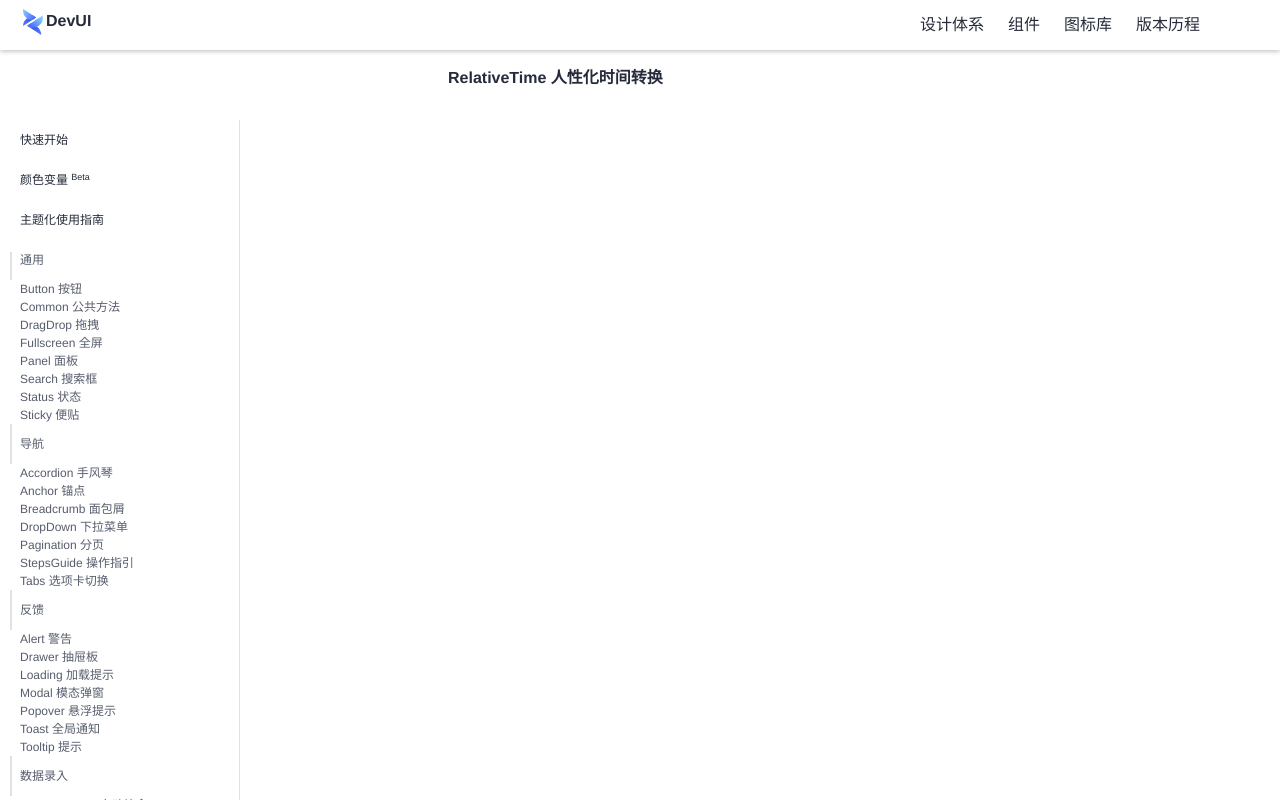
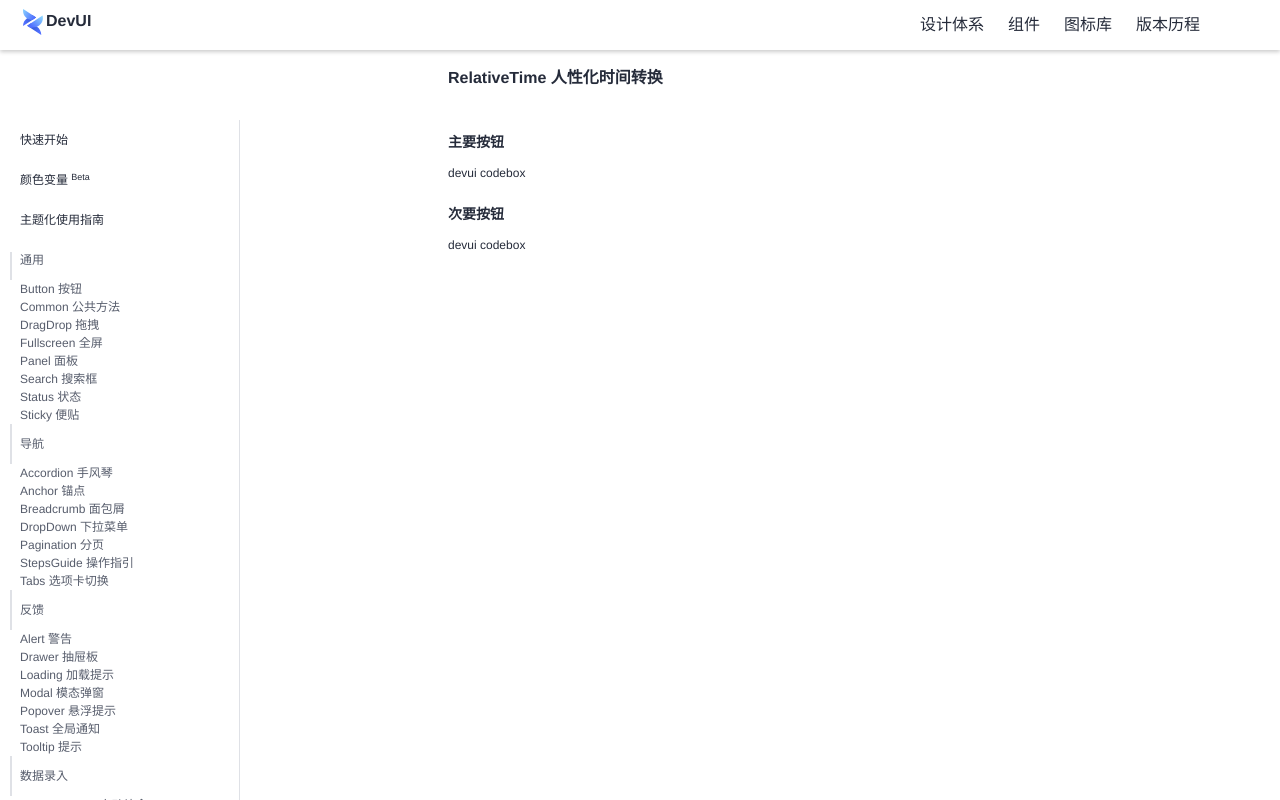
Before and after one commit to kagol/vue-devui-early, a Vue app: page /components/relative-time in a window 1280 px wide. Built offline with nearby package versions, Linux system fonts and the light colour scheme.

Commit message:
feat: add empty devui codebox

```diff
--- /dev/null
+++ b/devui/button/demo/button-demo.vue
@@ -0,0 +1,34 @@
+<template>
+  <div class="demo-container">
+    <div class="demo-example">
+      <div class="demo-title">{{ '主要按钮' }}</div>
+      <div class="demo-text"></div>
+      <d-codebox id="components-button-primary" :sourceData="primarySource">
+        <d-button-primary demo></d-button-primary>
+      </d-codebox>
+    </div>
+    <div class="demo-example">
+      <div class="demo-title">{{ '次要按钮' }}</div>
+      <div class="demo-text"></div>
+      <d-codebox id="components-button-common" :sourceData="commonSource">
+        <d-button-common demo></d-button-common>
+      </d-codebox>
+    </div>
+  </div>
+</template>
+
+<script>
+import { defineComponent } from 'vue'
+import DevUICodeBox from '../../shared/devui-codebox/devui-codebox.vue'
+import DevUIButtonPrimary from './primary/primary.vue'
+import DevUIButtonCommon from './common/common.vue'
+
+export default defineComponent({
+  name: 'd-button-demo',
+  components: {
+    'd-codebox': DevUICodeBox,
+    'd-button-primary': DevUIButtonPrimary,
+    'd-button-common': DevUIButtonCommon,
+  }
+})
+</script>
--- /dev/null
+++ b/devui/button/demo/common/common.vue
@@ -0,0 +1,13 @@
+<template>
+  <div>
+    button demo common
+  </div>
+</template>
+
+<script>
+import { defineComponent } from 'vue'
+
+export default defineComponent({
+  name: 'd-button-common'
+})
+</script>
--- /dev/null
+++ b/devui/button/demo/primary/primary.vue
@@ -0,0 +1,13 @@
+<template>
+  <div>
+    button demo primary
+  </div>
+</template>
+
+<script>
+import { defineComponent } from 'vue'
+
+export default defineComponent({
+  name: 'd-button-primary'
+})
+</script>
--- /dev/null
+++ b/devui/shared/devui-codebox/devui-codebox.vue
@@ -0,0 +1,16 @@
+<template>
+  <div>
+    devui codebox
+  </div>
+</template>
+
+<script>
+import { defineComponent } from 'vue'
+
+export default defineComponent({
+  name: 'd-codebox',
+  props: {
+    sourceData: Object
+  }
+})
+</script>
--- a/src/components/app-demo-cell.vue
+++ b/src/components/app-demo-cell.vue
@@ -12,14 +12,20 @@
     <div class="examples-viewer">
       <div class="examples-viewer-wrapper">
         <!-- TODO: Demo列表 -->
+        <d-button-demo></d-button-demo>
       </div>
     </div>
   </div>
 </template>
 
 <script>
+import DevUIButtonDemo from '../../devui/button/demo/button-demo.vue'
+
 export default {
   name: 'app-demo-cell',
+  components: {
+    'd-button-demo': DevUIButtonDemo
+  },
   data() {
     return {
       data: {},
```
Also changed, not shown: devui/shared/devui-highlight/devui-highlight.vue (added, +13 -0 lines).
